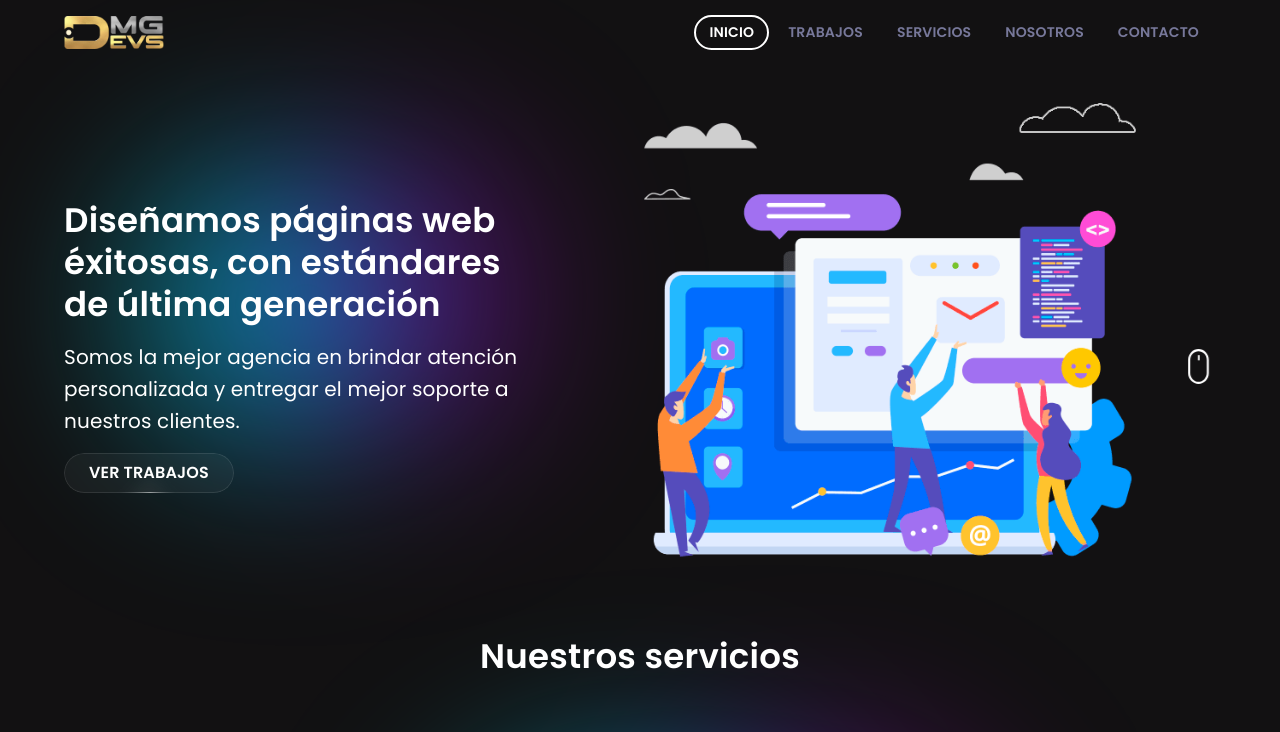
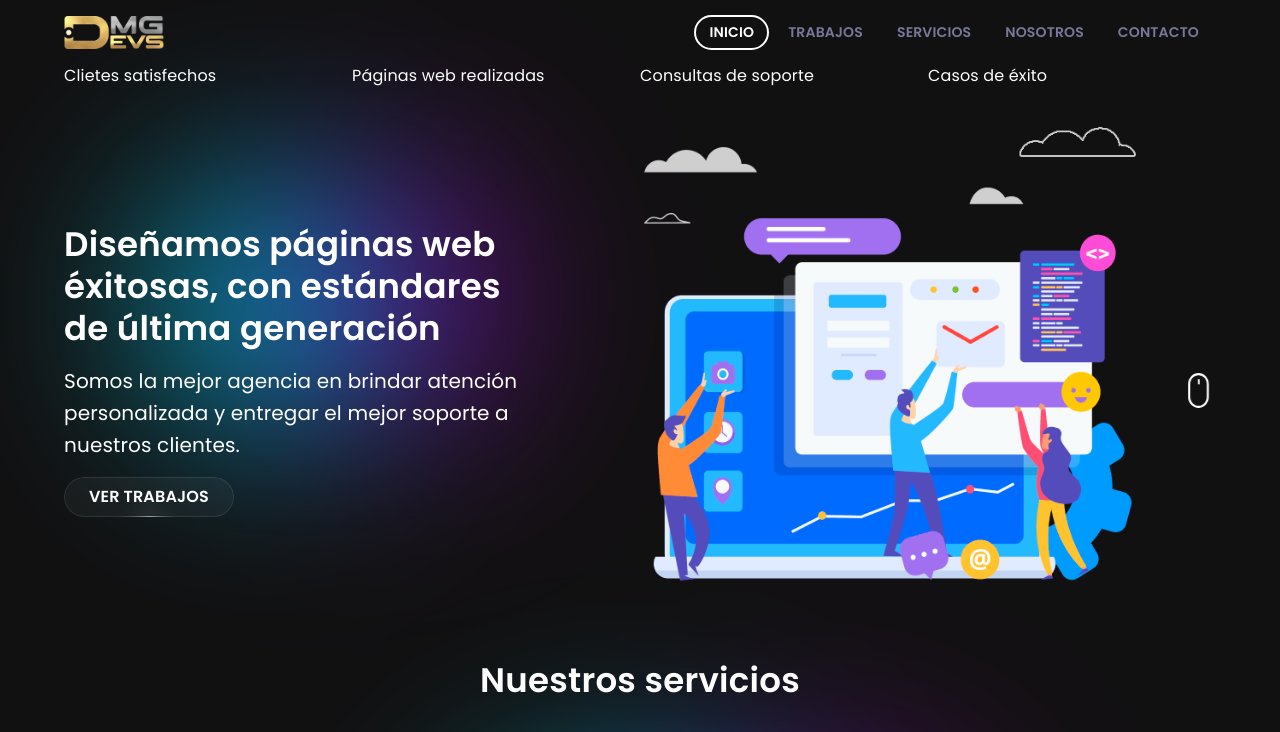
Before and after one commit to nachopedraza1/damage-devs, a Next.js app: page / in a window 1280 px wide. Shown: the top 732 px of the page. Built offline with nearby package versions, Linux system fonts and the light colour scheme.

Commit message:
navbar-hookv2

```diff
--- /dev/null
+++ b/components/StatsGroup.tsx
@@ -0,0 +1,30 @@
+import { Grid, Typography } from "@mui/material"
+import { FC, useEffect } from "react"
+
+export const StatsGroup: FC = () => {
+
+    const onCount = () => {
+
+    }
+    useEffect(() => {
+        onCount()
+    }, [])
+
+    return (
+        <Grid container>
+            <Grid item xs={3}>
+                <Typography> Clietes satisfechos </Typography>
+                <span id="counter">  </span>
+            </Grid>
+            <Grid item xs={3}>
+                <Typography> Páginas web realizadas </Typography>
+            </Grid>
+            <Grid item xs={3}>
+                <Typography> Consultas de soporte </Typography>
+            </Grid>
+            <Grid item xs={3}>
+                <Typography> Casos de éxito </Typography>
+            </Grid>
+        </Grid>
+    )
+}
--- a/pages/index.tsx
+++ b/pages/index.tsx
@@ -5,6 +5,7 @@ import Image from "next/image";
 import { Blob, CustomButton, MouseScroll } from "@/components/ui";
 import { ImportantDevices, ShoppingBasket, SettingsSuggest, Brush, Moving, Storage, RadioButtonChecked } from "@mui/icons-material";
 import { AcordionHome } from "@/components";
+import { StatsGroup } from "@/components/StatsGroup";
 
 
 const services = [
@@ -25,6 +26,8 @@ const HomePage: NextPage = () => {
         <Blob width="70%" top="600px" right={0} />
         <Blob width="70%" top="1250px" left="7%" />
         <Blob width="60%" top="2050px" right={-150} />
+
+        <StatsGroup />
 
         <Grid container justifyContent="space-between" alignItems="center" pt={4} mb={4}>
           <Grid item xs={5} position="relative">
@@ -77,7 +80,7 @@ const HomePage: NextPage = () => {
               {["Diseño web responsive", "Tecnología de última generación", "Optimizadas para buscadores", "Diseños único, detallistas y profesionales, que de seguro mostrara la esencia de su marca"]
                 .map(text => (
                   <Typography variant="h5" position="relative" fontWeight={600} pl={3} key={text}>
-                    <RadioButtonChecked sx={{ position: "absolute", top: 4, left: -9, color:"primary.main" }} />
+                    <RadioButtonChecked sx={{ position: "absolute", top: 4, left: -9, color: "primary.main" }} />
                     {text}
                   </Typography>
                 ))
```
Also changed, not shown: components/ui/Navbar.tsx (+6 -6 lines).
